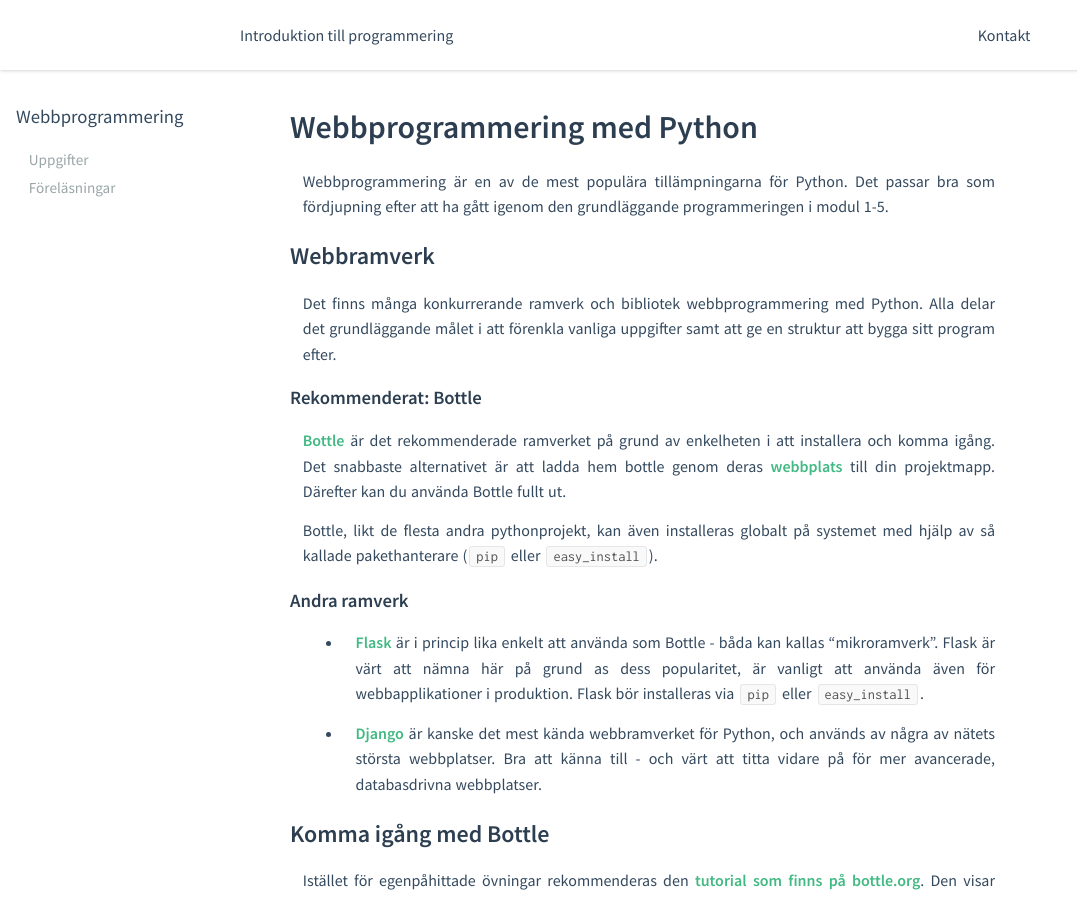
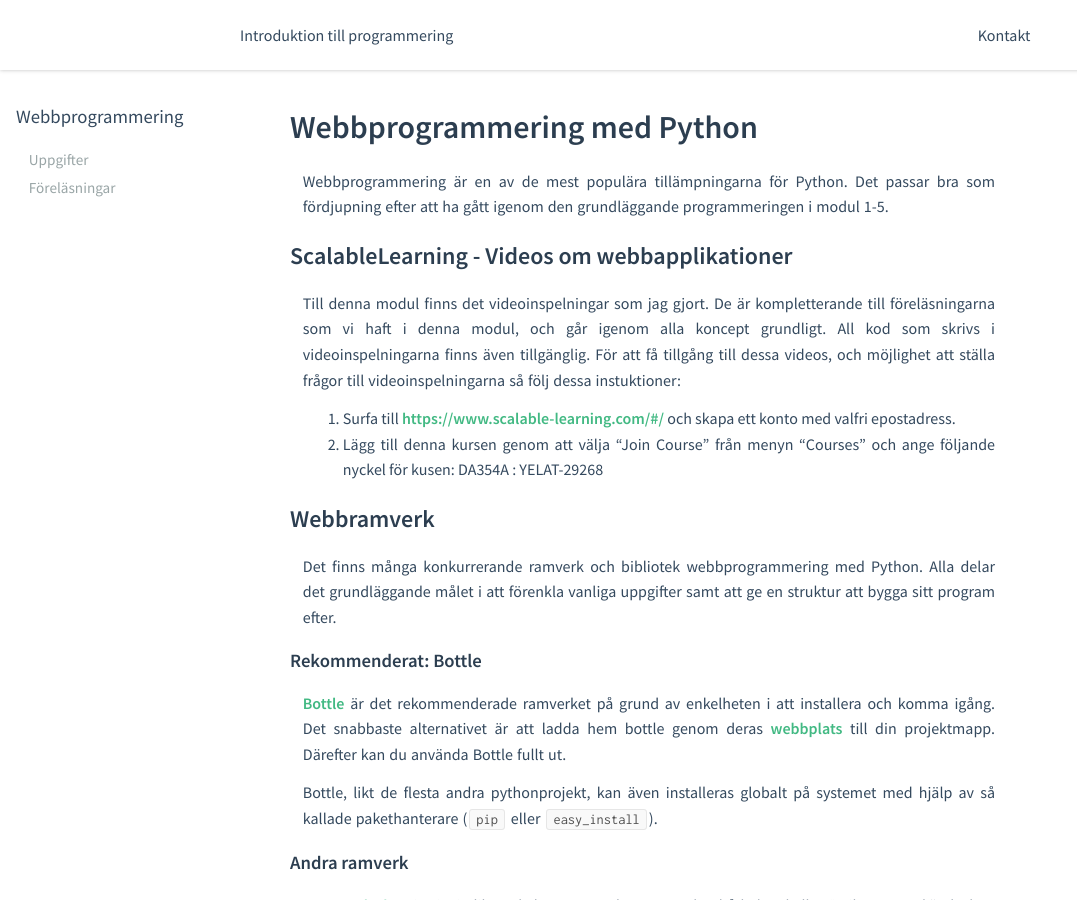
Before and after one commit to mau-dvmt/ia-python, a Jekyll site: the page built from modules/web/index.md, in a window 1280 px wide and 900 px high. Shown: the whole window, without its empty margins (0-1077 px from the left). Built offline with Jekyll 4.4.1, drawn with Linux system fonts in a browser that asks for light colours.

Commit message:
Added info about ScalableLearning

```diff
--- a/modules/web/index.md
+++ b/modules/web/index.md
@@ -7,6 +7,13 @@
 # Webbprogrammering med Python
 
 Webbprogrammering är en av de mest populära tillämpningarna för Python. Det passar bra som fördjupning efter att ha gått igenom den grundläggande programmeringen i modul 1-5.
+
+## ScalableLearning - Videos om webbapplikationer
+
+Till denna modul finns det videoinspelningar som jag gjort. De är kompletterande till föreläsningarna som vi haft i denna modul, och går igenom alla koncept grundligt. All kod som skrivs i videoinspelningarna finns även tillgänglig. För att få tillgång till dessa videos, och möjlighet att ställa frågor till videoinspelningarna så följ dessa instuktioner:
+
+1. Surfa till [https://www.scalable-learning.com/#/](https://www.scalable-learning.com/#/) och skapa ett konto med valfri epostadress.
+2. Lägg till denna kursen genom att välja  “Join Course” från menyn “Courses” och ange följande nyckel för kusen: DA354A : YELAT-29268
 
 ## Webbramverk
 
```
